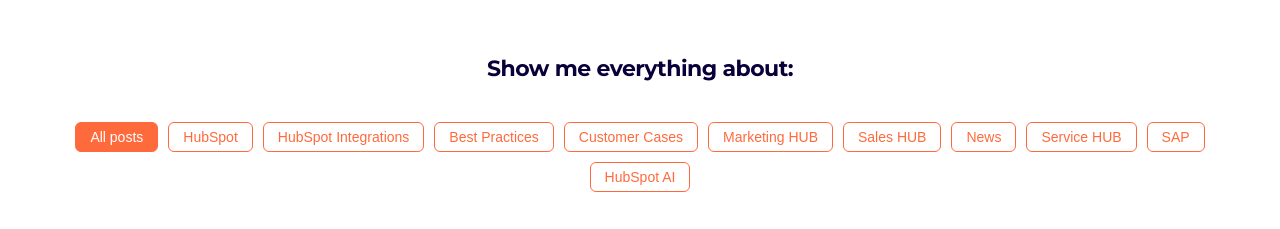
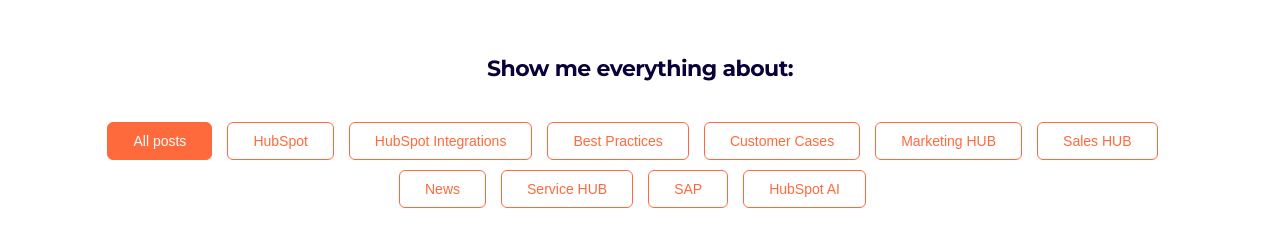
Before and after one commit to nomadAkshit/YCIAR--Demo, a plain HTML site: page blog.html in a window 1280 px wide. Shown: the part 820-1049 px from the top of the page. Drawn offline with nearby package versions, Linux system fonts and the light colour scheme; a web font is replaced by a local one.

Commit message:
modified

```diff
--- a/css/blog.css
+++ b/css/blog.css
@@ -36,11 +36,9 @@
   font-size: 22px;
 }
 
-/* Tabs */
 .tabs {
   display: flex;
   flex-wrap: wrap;
-  gap: 10px;
   justify-content: center;
   margin-bottom: 40px;
 }
@@ -49,10 +47,12 @@
   border: 1px solid #ff6a3d;
   background: transparent;
   color: #ff6a3d;
-  padding: 6px 14px;
+  padding: 10px 25px;
   border-radius: 6px;
   font-size: 14px;
   cursor: pointer;
+  margin-right: 15px;
+  margin-bottom: 10px;
 }
 
 .tab.active {
@@ -60,7 +60,6 @@
   color: #fff;
 }
 
-/* Grid */
 .blog-grid {
   display: grid;
   grid-template-columns: repeat(3, 1fr);
@@ -101,7 +100,6 @@
   text-decoration: none;
 }
 
-/* Pagination */
 .pagination {
   display: flex;
   justify-content: center;
```
